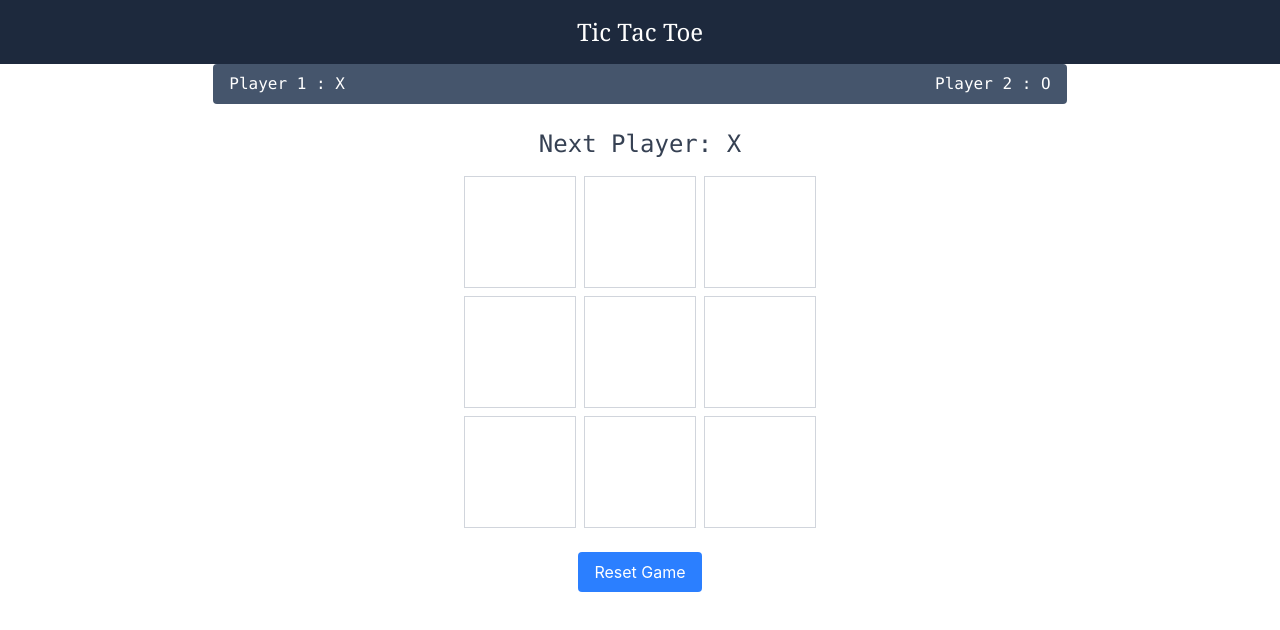
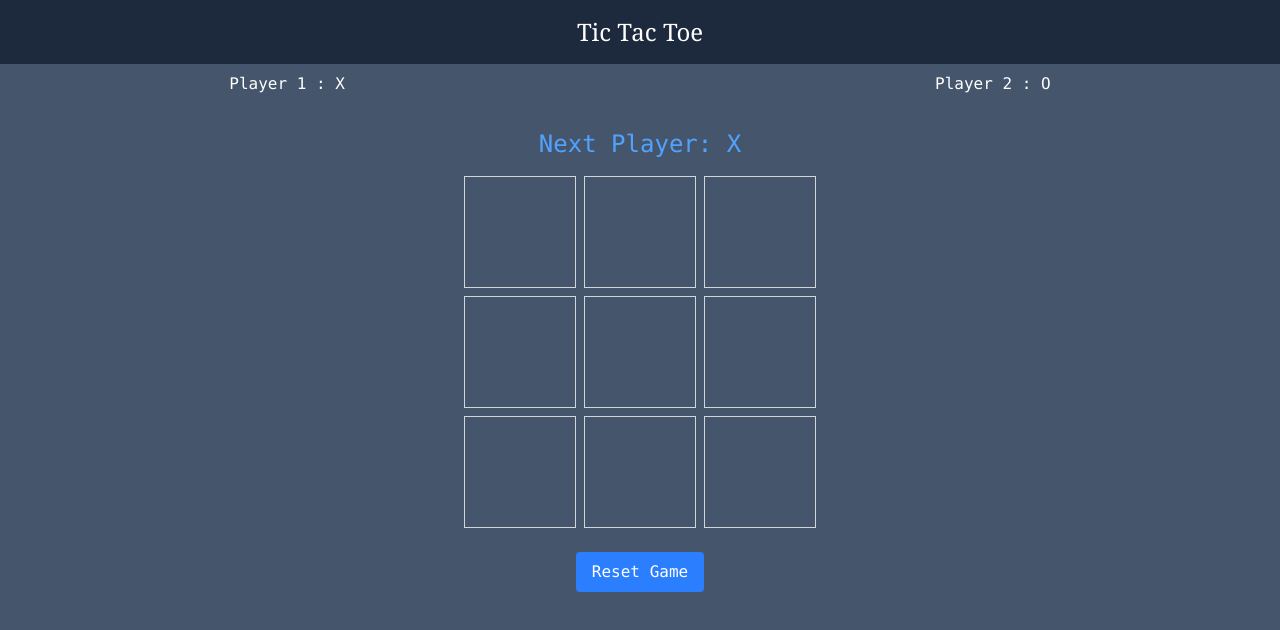
Before and after one commit to Priyansh7999/tic-tac-toe, a React (Vite) app: page / in a window 1280 px wide. Shown: the top 630 px of the page. Built offline with nearby package versions, Linux system fonts and the light colour scheme.

Commit message:
feat: implement draw logic

```diff
--- a/src/App.jsx
+++ b/src/App.jsx
@@ -3,7 +3,7 @@ import Board from './components/Board'
 import Header from './components/Header'
 export default function App() {
   return (
-    <div>
+    <div className='bg-slate-600 min-h-screen'>
       <Header />
       <Board />
     </div>
--- a/src/components/Board.jsx
+++ b/src/components/Board.jsx
@@ -1,14 +1,14 @@
-import React, { useState } from 'react'
+import React, { useEffect, useState } from 'react'
 import Square from './Square'
 export default function Board() {
 
     const [squares, setSquares] = useState(Array(9).fill(null));
     const [isNext, setIsNext] = useState(true);
-    const winner = calculateWinner(squares);
-
+    let winner = calculateWinner(squares);
+    const isDraw = !winner && squares.every(box => box !== null);
 
     const handleSquareClick = (index) => {
-        if (squares[index] || winner) return;
+        if (squares[index] || winner || isDraw) return;
         const newSquares = [...squares];
         newSquares[index] = isNext ? 'X' : 'O';
         setSquares(newSquares);
@@ -47,9 +47,19 @@ export default function Board() {
             </div>
             <div className=''>
                 {
-                    winner ?
-                        <h2 className='text-2xl font-mono text-green-500 mb-4'>Winner: {winner}</h2>
-                        : <h2 className='text-2xl font-mono text-gray-700 mb-4'>Next Player: {isNext ? 'X' : 'O'}</h2>
+                    winner ? (
+                        <h2 className='text-2xl font-mono text-green-500 mb-4'>
+                            Winner: {winner}
+                        </h2>
+                    ) : isDraw ? (
+                        <h2 className='text-2xl font-mono text-yellow-400 mb-4'>
+                            Draw
+                        </h2>
+                    ) : (
+                        <h2 className='text-2xl font-mono text-blue-400 mb-4'>
+                            Next Player: {isNext ? 'X' : 'O'}
+                        </h2>
+                    )
                 }
             </div>
 
@@ -64,7 +74,7 @@ export default function Board() {
             </div>
             <div className='flex justify-center'>
                 <button
-                    className="mt-6 px-4 py-2 bg-blue-500 text-white rounded hover:bg-blue-600"
+                    className="mt-6 px-4 py-2 font-mono bg-blue-500 text-white rounded hover:bg-blue-600"
                     onClick={resetGame}
                 >
                     Reset Game
```
